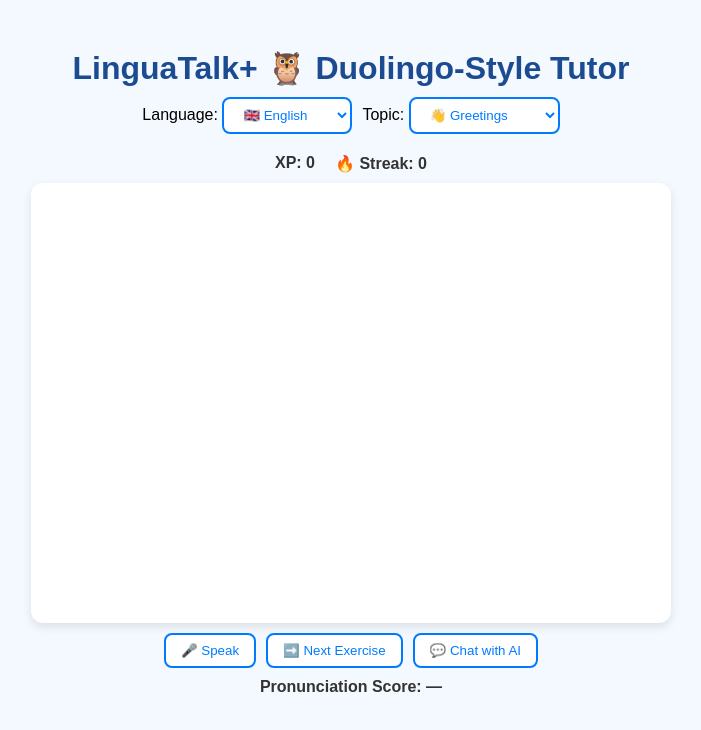
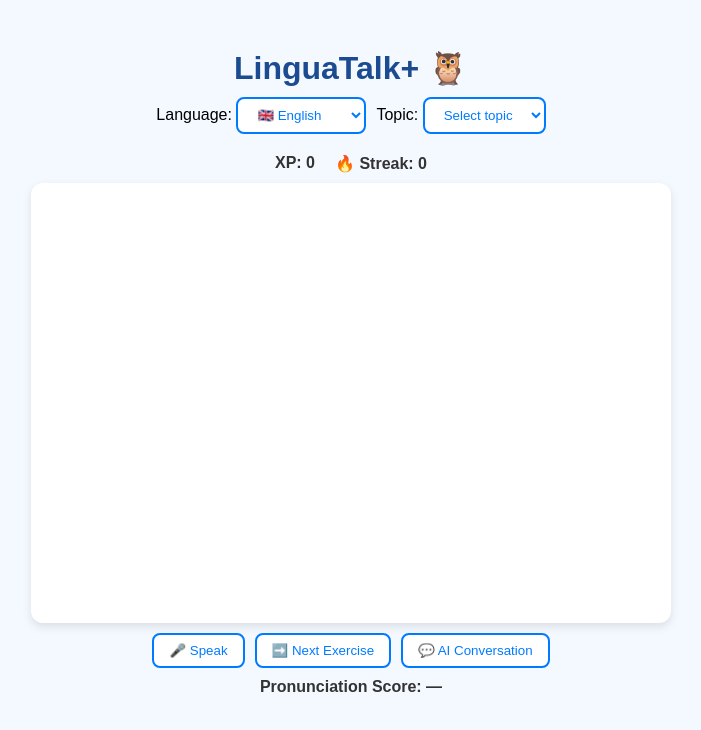
Before and after one commit to TheinvincibleArmour/chatapp, a plain HTML site: page index.html in a window 1280 px wide. Shown: the whole page, without its empty margins (289-990 px from the left). Drawn offline with Linux system fonts and the light colour scheme.

Commit message:
Update index.html

```diff
--- a/index.html
+++ b/index.html
@@ -7,7 +7,7 @@
   <link rel="stylesheet" href="style.css">
 </head>
 <body>
-  <h1>LinguaTalk+ 🦉 Duolingo-Style Tutor</h1>
+  <h1>LinguaTalk+ 🦉</h1>
 
   <div class="controls">
     <label>Language:
@@ -23,13 +23,7 @@
 
     <label>Topic:
       <select id="topicSelect">
-        <option value="greetings">👋 Greetings</option>
-        <option value="intro">🙋 Introductions</option>
-        <option value="numbers">🔢 Numbers</option>
-        <option value="food">🍎 Food</option>
-        <option value="travel">✈️ Travel</option>
-        <option value="shopping">🛍️ Shopping</option>
-        <option value="intermediate">📘 Intermediate</option>
+        <option value="">Select topic</option>
       </select>
     </label>
   </div>
@@ -44,7 +38,7 @@
   <div class="buttons">
     <button id="speakBtn">🎤 Speak</button>
     <button id="nextBtn">➡️ Next Exercise</button>
-    <button id="chatBtn">💬 Chat with AI</button>
+    <button id="conversationBtn">💬 AI Conversation</button>
   </div>
 
   <div id="score">Pronunciation Score: —</div>
```
